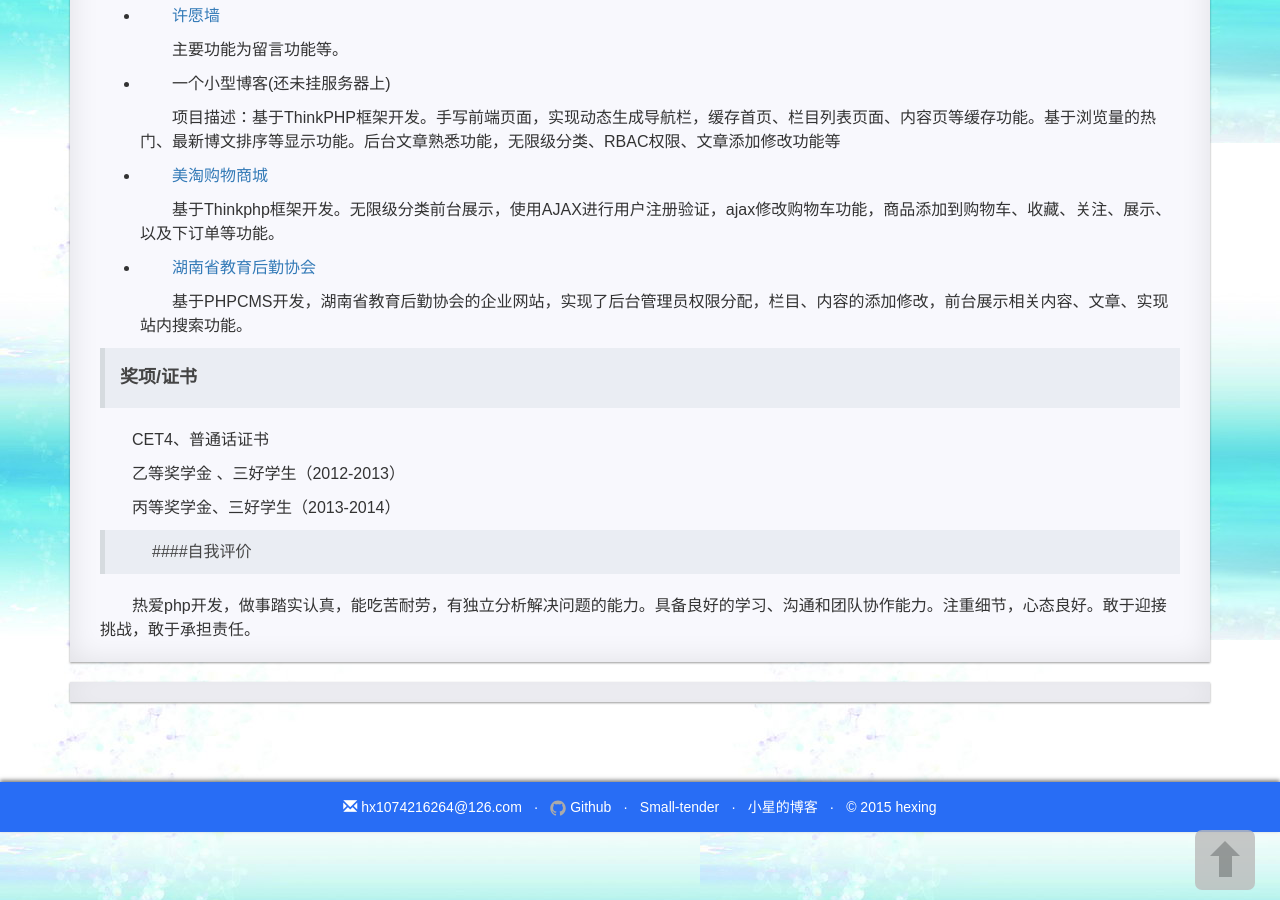
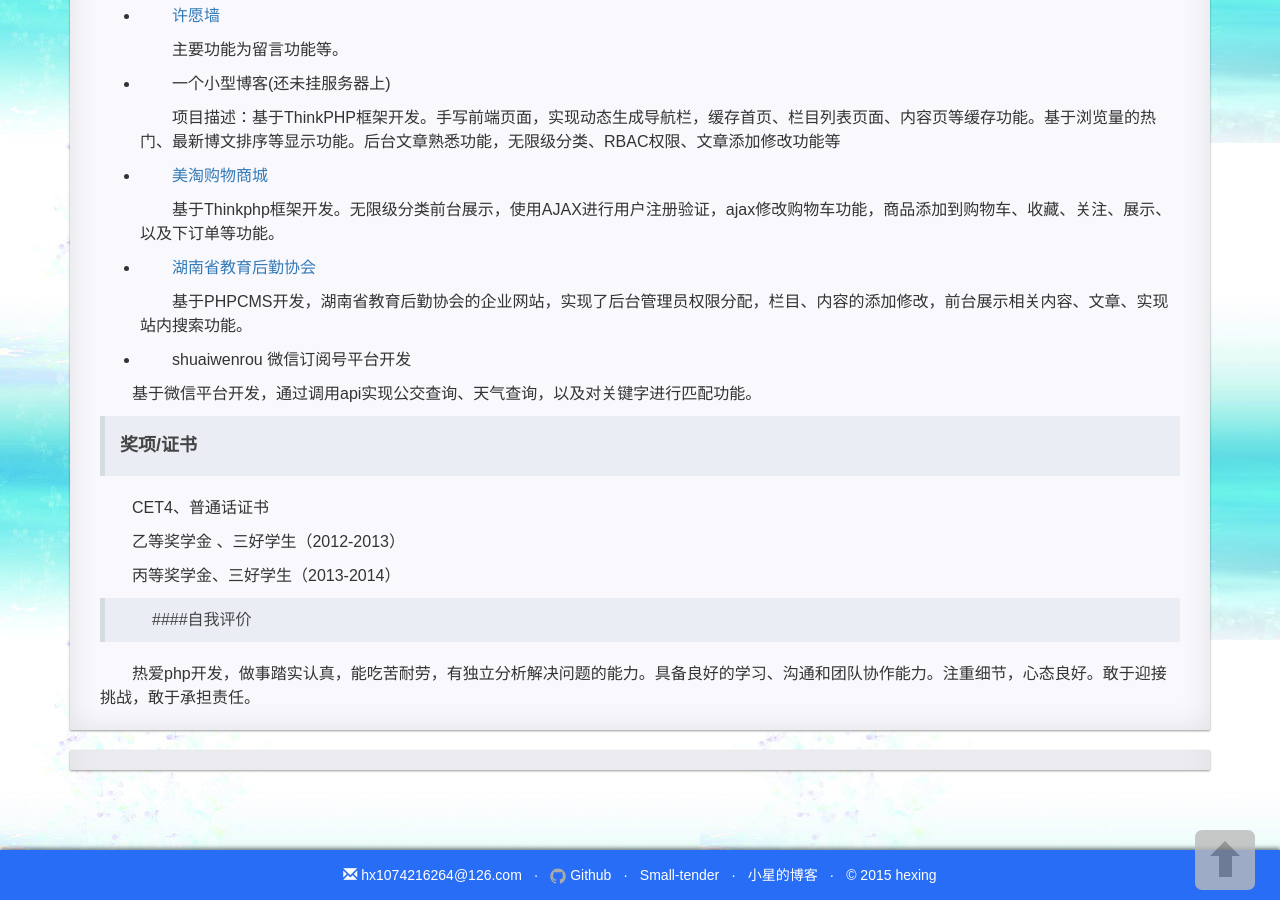
Before and after one commit to hexing-w/hexing-w.github.io, a Jekyll site: the page built from pages/2about.md, in a window 1280 px wide and 900 px high, scrolled down 1348 px. Built offline with Jekyll 4.4.1, drawn with Linux system fonts in a browser that asks for light colours; nearby versions of some CDN libraries; comment, search, counter and statistics services are not loaded; a style sheet for code colours, icons or effects is not loaded.

Commit message:
Update 2about.md

```diff
--- a/pages/2about.md
+++ b/pages/2about.md
@@ -12,7 +12,7 @@ icon: glyphicon-heart
    在校大学生，就读于湖南文理学院计算机科学与技术专业，2016年毕业。
 
    在校我已走完三年的编程之旅，自学PHP，主要兴趣集中在php开发，能够熟练的开发合适的代码，能够在不同地点和工 作人员的背景下出   色地完成工作。工作中会认真负责，善于创新，敢于迎接挑战，敢于承担责任，有较强的精力投入工作。
-   过往的项目让我积累了一些宝贵的工作经验，使我更深刻的体会到了团队协作的重要性。
+  过往的项目让我积累了一些宝贵的工作经验，使我更深刻的体会到了团队协作的重要性。
 
 
     学习是一个非常愉快的过程。共同加油！
@@ -78,6 +78,10 @@ icon: glyphicon-heart
 
   基于PHPCMS开发，湖南省教育后勤协会的企业网站，实现了后台管理员权限分配，栏目、内容的添加修改，前台展示相关内容、文章、实现站内搜索功能。
 
+* shuaiwenrou 微信订阅号平台开发
+
+基于微信平台开发，通过调用api实现公交查询、天气查询，以及对关键字进行匹配功能。
+
 
 
 > #### 奖项/证书
```
